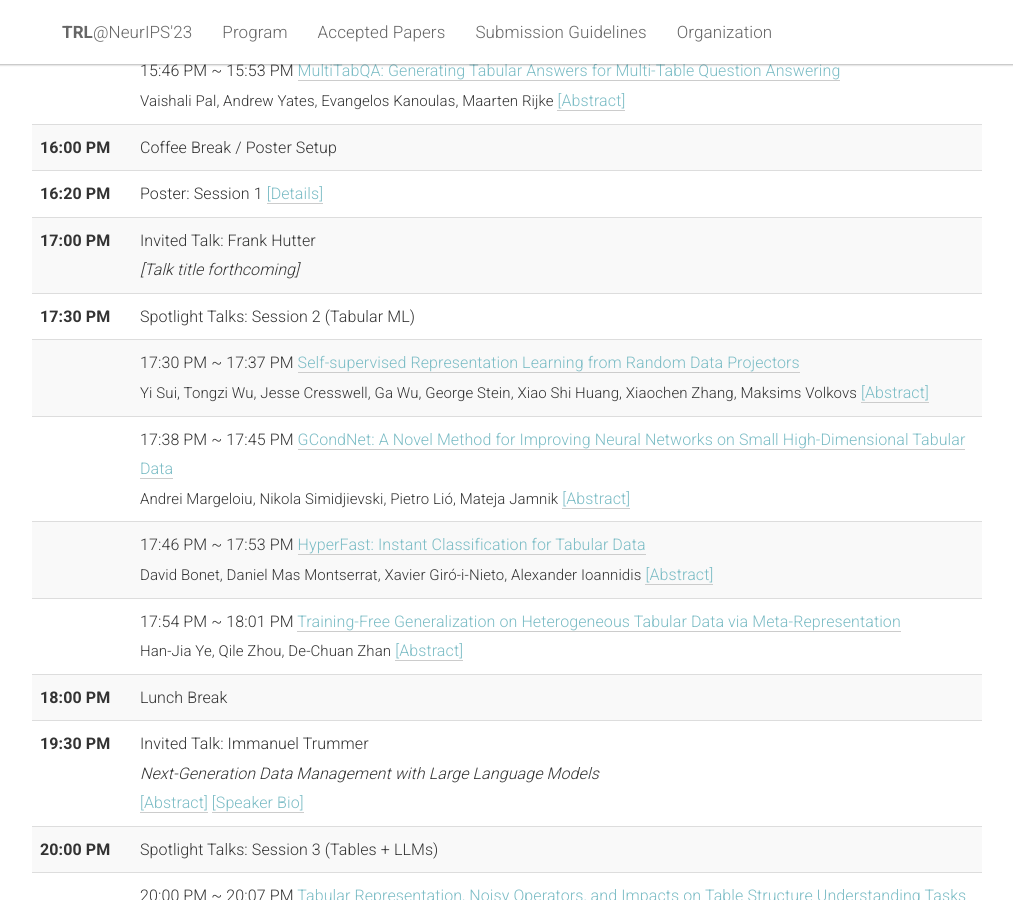
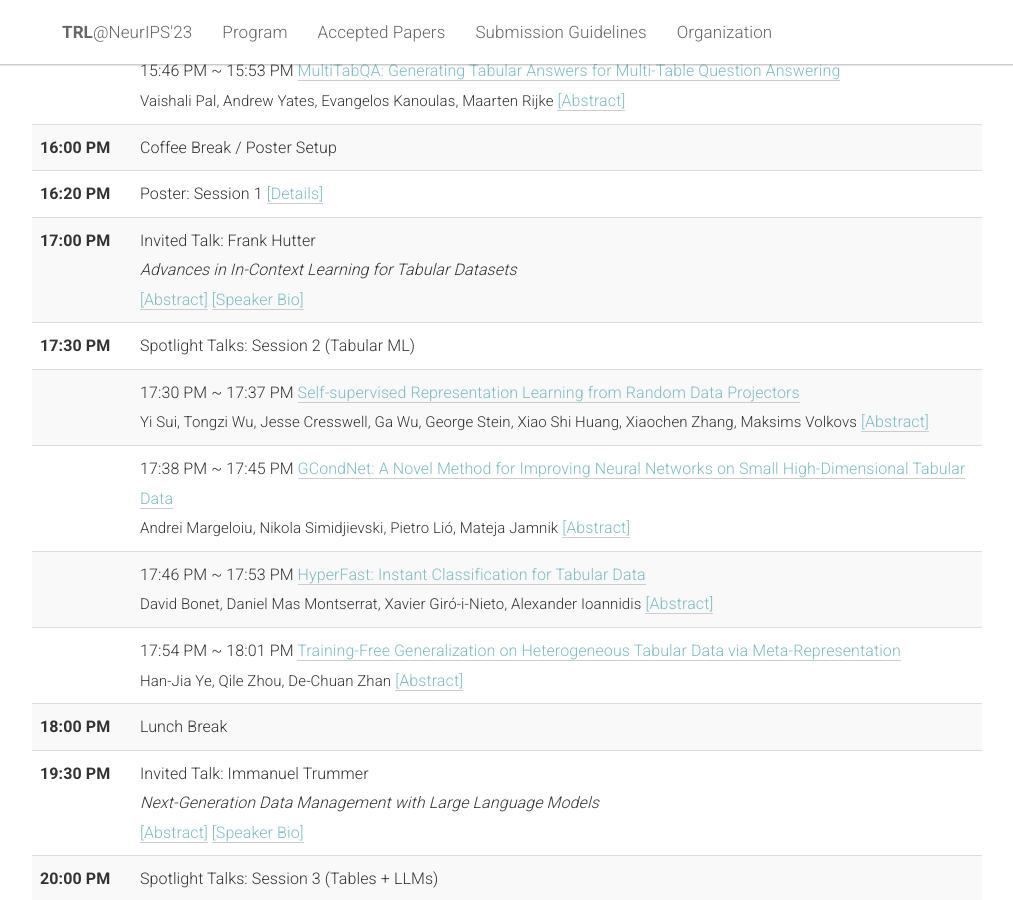
Before and after one commit to table-representation-learning/table-representation-learning.github.io, a Jekyll site: the page built from _pages/home.html, in a window 1280 px wide and 900 px high, scrolled down 2100 px. Shown: the whole window, without its empty margins (133-1146 px from the left). Built offline with Jekyll 4.4.1, drawn with Linux system fonts in a browser that asks for light colours; some of the changed lines change nothing that is shown.

Commit message:
Add Frank ttalk details.

```diff
--- a/_pages/home.html
+++ b/_pages/home.html
@@ -237,12 +237,12 @@ acknowledgements: ""
                                         <span style="font-style:italic">Co-Designing LLMs and LLM-Powered Data Management Tools</span>
                                         <br/>
                                         <a data-toggle="collapse" href="#schedule-talk1" aria-cexpanded="false"
-                                            aria-controls="schedule-talk3">[Abstract]</a>
+                                            aria-controls="schedule-talk1">[Abstract]</a>
                                         <div class="collapse" id="schedule-talk1">
                                             Abstract: Large Language Models (LLMs) are now widely used for data management. We recently proposed Evaporate [ICLR Spotlight 2023, VLDB 2024], a system that uses LLMs to help users efficiently query semi-structured documents. We also showed how off-the-shelf LLMs perform data-wrangling tasks with state-of-the-art quality and no specialized training [VLDB 2023]. This talk discusses some of my lessons from working on these early LLM-for-data-management projects and subsequent research to improve the reach of these systems — in particular, there is a ways to go for extending LLMs to datatypes such as private, semi-structured, and long-sequence data. Towards extending our capabilities on these datatypes, I’ll discuss MQAR and Monarch Mixer [NeurIPS Oral 2023], new LM architectures that can match the quality of attention-based LMs, while remaining asymptotically more efficient at training and inference time. We’ll finally discuss how these fundamental breakthroughs can power next-generation data management tools.
                                         </div>
                                         <a data-toggle="collapse" href="#speaker-bio-talk1" aria-cexpanded="false"
-                                        aria-controls="speaker-bio-talk3">[Speaker Bio]</a>
+                                        aria-controls="speaker-bio-talk1">[Speaker Bio]</a>
                                         <div class="collapse" id="speaker-bio-talk1">
                                             Bio: Simran Arora is a PhD student at Stanford University in machine learning systems, advised by Chris Ré. She develops tools that help users apply foundation models to challenging datatypes such as private, semi-structured, and long-sequence data. To unlock these capabilities, she leverages a detailed understanding of the data and inductive biases used to train foundation models. Her work has received Oral (top 5%) and Spotlight (top 25%) awards at NeurIPS and ICLR. Simran also recently created and taught a new [Systems for Machine Learning](https://cs229s.stanford.edu/fall2023/) full-unit course at Stanford. She is grateful for the support of the SGF Sequoia Fellowship.
                                         </div>
@@ -389,7 +389,18 @@ acknowledgements: ""
                                     <th scope="row" data-time="09:00">09:00 AM</th>
                                     <td>
                                         Invited Talk: Frank Hutter<br />
-                                        <span style="font-style:italic">[Talk title forthcoming]</span>
+                                        <span style="font-style:italic">Advances in In-Context Learning for Tabular Datasets</span>
+                                        <br/>
+                                        <a data-toggle="collapse" href="#schedule-talk2" aria-cexpanded="false"
+                                            aria-controls="schedule-talk2">[Abstract]</a>
+                                        <div class="collapse" id="schedule-talk2">
+                                            Abstract: A year ago, we introduced TabPFN, the first in-context learning method for tabular data. In this talk, I will discuss what happened since. I will start by briefly discussing CAAFE, a system that uses LLMs for automated feature engineering on tabular data and makes effective use of TabPFN's speed. Then, I will situate prior-fitted PFNs in the in-context learning literature, review various applications of PFN, explain TabPFN in some more detail and then discuss our ongoing work on removing TabPFN's remaining limitations.
+                                        </div>
+                                        <a data-toggle="collapse" href="#speaker-bio-talk2" aria-cexpanded="false"
+                                        aria-controls="speaker-bio-talk2">[Speaker Bio]</a>
+                                        <div class="collapse" id="speaker-bio-talk2">
+                                            Bio: Frank Hutter is a Full Professor for Machine Learning at the University of Freiburg (Germany). He holds a PhD from the University of British Columbia (UBC, 2009) and a Diplom (eq. MSc) from TU Darmstadt (2004). He received the 2010 CAIAC doctoral dissertation award for the best thesis in AI in Canada, and with his coauthors, several best paper awards and prizes in international competitions on machine learning, SAT solving, and AI planning. He is a Fellow of EurAI and ELLIS, the director of the ELLIS unit Freiburg and the recipient of 3 ERC grants. Frank is best known for his research on automated machine learning (AutoML), including neural architecture search and efficient hyperparameter optimization. He co-authored the first book on AutoML and the prominent AutoML tools Auto-WEKA, Auto-sklearn and Auto-PyTorch, won the first two AutoML challenges with his team, co-organized the ICML workshop series on AutoML every year 2014-2021, has been the general chair of the inaugural AutoML conference 2022 and is general chair again in 2023.
+                                        </div>
                                     </td>
                                 </tr>
                                 <tr>
```
